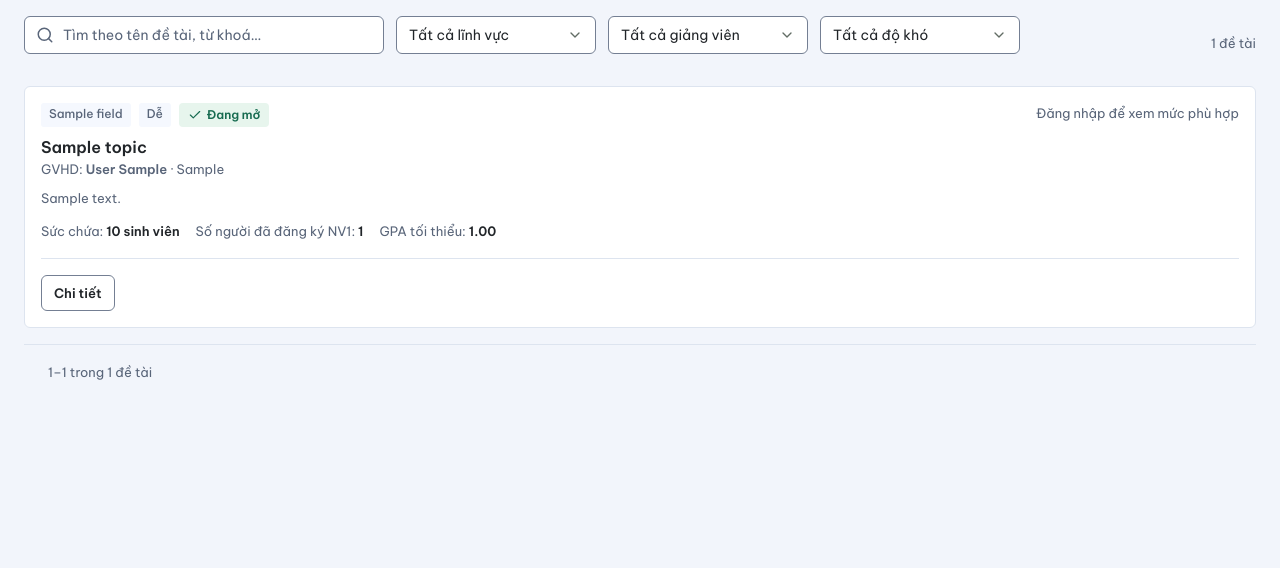
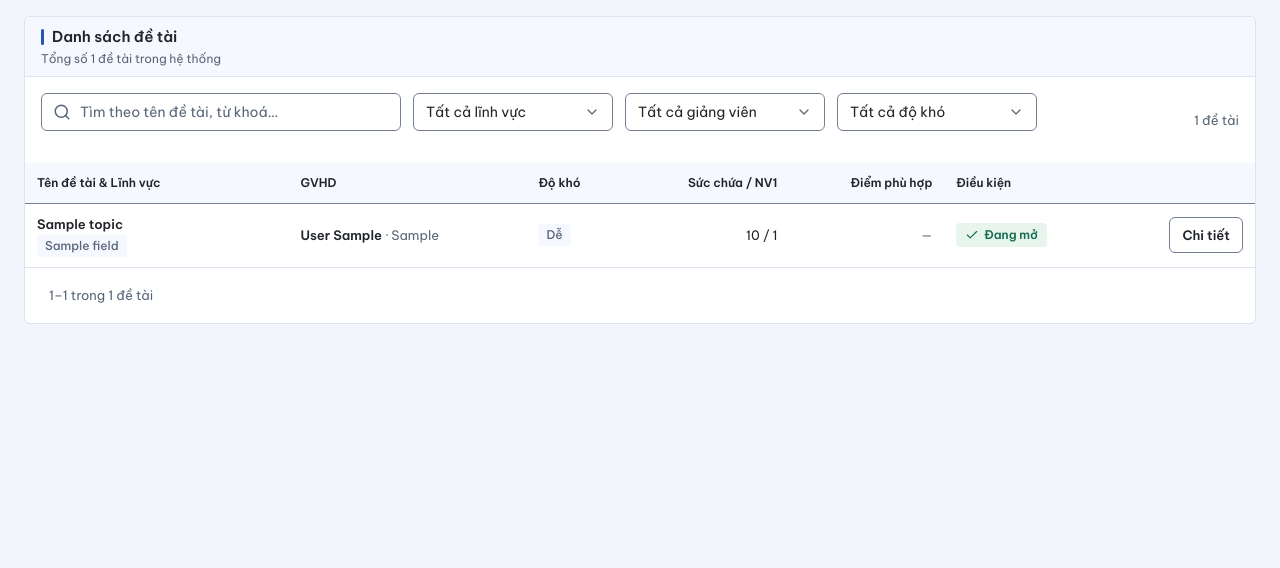
Before and after one commit to lacvietagency-web/capstone-advisor-ai, a Django app: page /danh-sach-de-tai/ in a window 1280 px wide. Shown: the part 158-726 px from the top of the page. Run offline with Django 5.2, Linux system fonts and the light colour scheme; tables that the repository leaves empty hold one stand-in row (values such as "Sample post"); data that the repository does not hold is empty.

Commit message:
UI v35 ATLAS — nhóm sv-a

```diff
--- a/templates/catalog/topic_list.html
+++ b/templates/catalog/topic_list.html
@@ -15,6 +15,14 @@
 </header>
 
 <div class="at-stack">
+  <section class="at-panel at-panel--flush">
+    <div class="at-panel-header">
+      <div>
+        <h2 class="h3">Danh sách đề tài</h2>
+        <p class="at-secondary">Tổng số {{ page_obj.paginator.count }} đề tài trong hệ thống</p>
+      </div>
+    </div>
+    <div class="at-panel-body">
       <form class="at-toolbar" method="get" action="{% url 'topic_list' %}">
         <div class="at-search at-input-icon">
           {% include "components/icon.html" with name="search" %}
@@ -45,79 +53,131 @@
           {% endif %}
         </div>
       </form>
+    </div>
 
     {% if topics %}
+      <div class="at-table-wrap">
+      <table class="at-table d-none d-md-table">
+        <thead>
+          <tr>
+            <th>Tên đề tài &amp; Lĩnh vực</th>
+            <th>GVHD</th>
+            <th>Độ khó</th>
+            <th class="at-th-num">Sức chứa / NV1</th>
+            <th class="at-th-num">Điểm phù hợp</th>
+            <th>Điều kiện</th>
+            <th class="at-td-actions" aria-label="Thao tác"></th>
+          </tr>
+        </thead>
+        <tbody>
+          {% for t in topics %}
+            <tr>
+              <td class="at-td-main">
+                <a href="{% url 'topic_detail' t.id %}" class="at-title-link">{{ t.title }}</a>
+                {% if t.fields.all %}
+                  <div class="at-chips at-mt-1">
+                    {% for f in t.fields.all %}
+                      <span class="at-tag">{{ f.name }}</span>
+                    {% endfor %}
+                  </div>
+                {% endif %}
+              </td>
+              <td>
+                <strong>{{ t.lecturer.user.get_full_name|default:t.lecturer.user.username }}</strong>
+                {% if t.lecturer.department %}<span class="at-secondary"> · {{ t.lecturer.department }}</span>{% endif %}
+              </td>
+              <td><span class="at-tag">{{ t.get_difficulty_display }}</span></td>
+              <td class="at-td-num"><span class="at-num">{{ t.capacity }}</span> / <span class="at-num">{{ t.nv1_count }}</span></td>
+              <td class="at-td-num">
+                {% if is_student %}
+                  {% include "components/score.html" with rec=t.recommendation value=t.match_score size="sm" %}
+                {% else %}
+                  <span class="at-secondary">—</span>
+                {% endif %}
+              </td>
+              <td>
+                {% if is_student %}
+                  {% if t.ineligible_reason %}
+                    {% include "components/status.html" with kind="danger" label="Chưa đủ điều kiện" %}
+                  {% else %}
+                    {% include "components/status.html" with kind="success" label="Đủ điều kiện" %}
+                  {% endif %}
+                {% else %}
+                  {% include "components/status.html" with status=t.status label=t.get_status_display %}
+                {% endif %}
+              </td>
+              <td class="at-td-actions">
+                <a href="{% url 'topic_detail' t.id %}" class="btn btn-secondary btn-sm">Chi tiết</a>
+                {% if is_student and not t.ineligible_reason and open_period %}
+                  <a href="{% url 'student_preferences' %}?topic={{ t.id }}" class="btn btn-primary btn-sm">Đăng ký</a>
+                {% endif %}
+              </td>
+            </tr>
+          {% endfor %}
+        </tbody>
+      </table>
+      </div>
+
+      <div class="at-panel-body d-md-none">
         <div class="at-list">
           {% for t in topics %}
-        <article class="at-item at-topic">
-          <div>
-            <div class="at-chips at-mb-2">
+            <article class="at-item">
+              <div class="at-row at-row--between at-row--top">
+                <div class="at-grow">
+                  <a href="{% url 'topic_detail' t.id %}" class="at-title-link"><strong>{{ t.title }}</strong></a>
+                  {% if t.fields.all %}
+                    <div class="at-chips at-mt-1">
                       {% for f in t.fields.all %}
                         <span class="at-tag">{{ f.name }}</span>
                       {% endfor %}
                       <span class="at-tag">{{ t.get_difficulty_display }}</span>
+                    </div>
+                  {% endif %}
+                </div>
+                {% if is_student %}
+                  {% if t.ineligible_reason %}
+                    {% include "components/status.html" with kind="danger" label="Chưa đủ điều kiện" %}
+                  {% else %}
+                    {% include "components/status.html" with kind="success" label="Đủ điều kiện" %}
+                  {% endif %}
+                {% else %}
                   {% include "components/status.html" with status=t.status label=t.get_status_display %}
+                {% endif %}
               </div>
-            <h2 class="h3 at-mb-1">
-              <a href="{% url 'topic_detail' t.id %}" class="at-topic-title at-clamp-3">{{ t.title }}</a>
-            </h2>
-            <div class="at-secondary at-mt-1">
+              <div class="at-secondary at-mt-2">
                 GVHD: <strong>{{ t.lecturer.user.get_full_name|default:t.lecturer.user.username }}</strong>{% if t.lecturer.department %} · {{ t.lecturer.department }}{% endif %}
               </div>
-            <p class="at-secondary at-clamp-3 at-mt-2">{{ t.description }}</p>
-            <div class="at-meta at-mt-2">
-              <span>Sức chứa: <strong class="at-num">{{ t.capacity }} sinh viên</strong></span>
-              <span>Số người đã đăng ký NV1: <strong class="at-num">{{ t.nv1_count }}</strong></span>
-              {% if t.min_gpa > 0 %}
-                <span>GPA tối thiểu: <strong class="at-num">{{ t.min_gpa|floatformat:2 }}</strong></span>
+              <dl class="at-kv at-mt-3">
+                <dt>Sức chứa / NV1</dt>
+                <dd class="at-num">{{ t.capacity }} / {{ t.nv1_count }}</dd>
+                {% if is_student %}
+                  <dt>Điểm phù hợp</dt>
+                  <dd>{% include "components/score.html" with rec=t.recommendation value=t.match_score size="sm" %}</dd>
                 {% endif %}
-            </div>
-          </div>
-
-          <div class="at-topic-side">
-            {% if is_student %}
-              {% include "components/score.html" with rec=t.recommendation value=t.match_score size="sm" %}
-            {% else %}
-              <span class="at-secondary">Đăng nhập để xem mức phù hợp</span>
-            {% endif %}
-          </div>
-
+              </dl>
               {% if is_student and t.ineligible_reason %}
-            <div class="at-w-100 at-mt-3">
-              <div class="at-note at-note--warning">
-                {% include "components/icon.html" with name="triangle-alert" %}
-                <div>
-                  <div class="at-note-title">Chưa đủ điều kiện</div>
-                  <ul>
-                    {% for cond in t.eligibility %}
-                      {% if not cond.ok %}
-                        <li>{{ cond.label }}: cần {{ cond.required|floatformat:"-2" }}, có {% if cond.actual is None %}chưa có điểm{% else %}{{ cond.actual|floatformat:"-2" }}{% endif %}</li>
-                      {% endif %}
-                    {% empty %}
-                      <li>{{ t.ineligible_reason }}</li>
-                    {% endfor %}
-                  </ul>
-                </div>
-              </div>
+                <div class="at-mt-3">
+                  {% include "components/note.html" with kind="warning" icon="triangle-alert" title="Chưa đủ điều kiện" text=t.ineligible_reason %}
                 </div>
               {% endif %}
-
-          <div class="at-topic-foot">
+              <div class="at-form-actions at-mt-3">
                 <a href="{% url 'topic_detail' t.id %}" class="btn btn-secondary btn-sm">Chi tiết</a>
                 {% if is_student and not t.ineligible_reason and open_period %}
-              <a href="{% url 'student_preferences' %}?topic={{ t.id }}" class="btn btn-primary btn-sm">Đăng ký nguyện vọng</a>
+                  <a href="{% url 'student_preferences' %}?topic={{ t.id }}" class="btn btn-primary btn-sm">Đăng ký</a>
                 {% endif %}
               </div>
             </article>
           {% endfor %}
         </div>
+      </div>
 
       {% include "components/pagination.html" with page_obj=page_obj querystring=querystring unit="đề tài" %}
     {% else %}
-    <section class="at-panel">
+      <div class="at-panel-body">
         {% url 'topic_list' as clear_filter_url %}
         {% include "components/empty.html" with illustration="empty-search" title="Không có đề tài khớp bộ lọc" desc="Hãy thử thay đổi tiêu chí lọc hoặc từ khoá tìm kiếm để xem các đề tài khác." primary_url=clear_filter_url primary_label="Xoá bộ lọc" %}
+      </div>
+    {% endif %}
   </section>
-  {% endif %}
 </div>
 {% endblock %}
```
Also changed, not shown: templates/allocate/student_result.html (+33 -9 lines), templates/catalog/topic_detail.html (+18 -6 lines), templates/pages/home_student.html (+37 -9 lines). Lines whose indentation alone changed are shown as unchanged.
